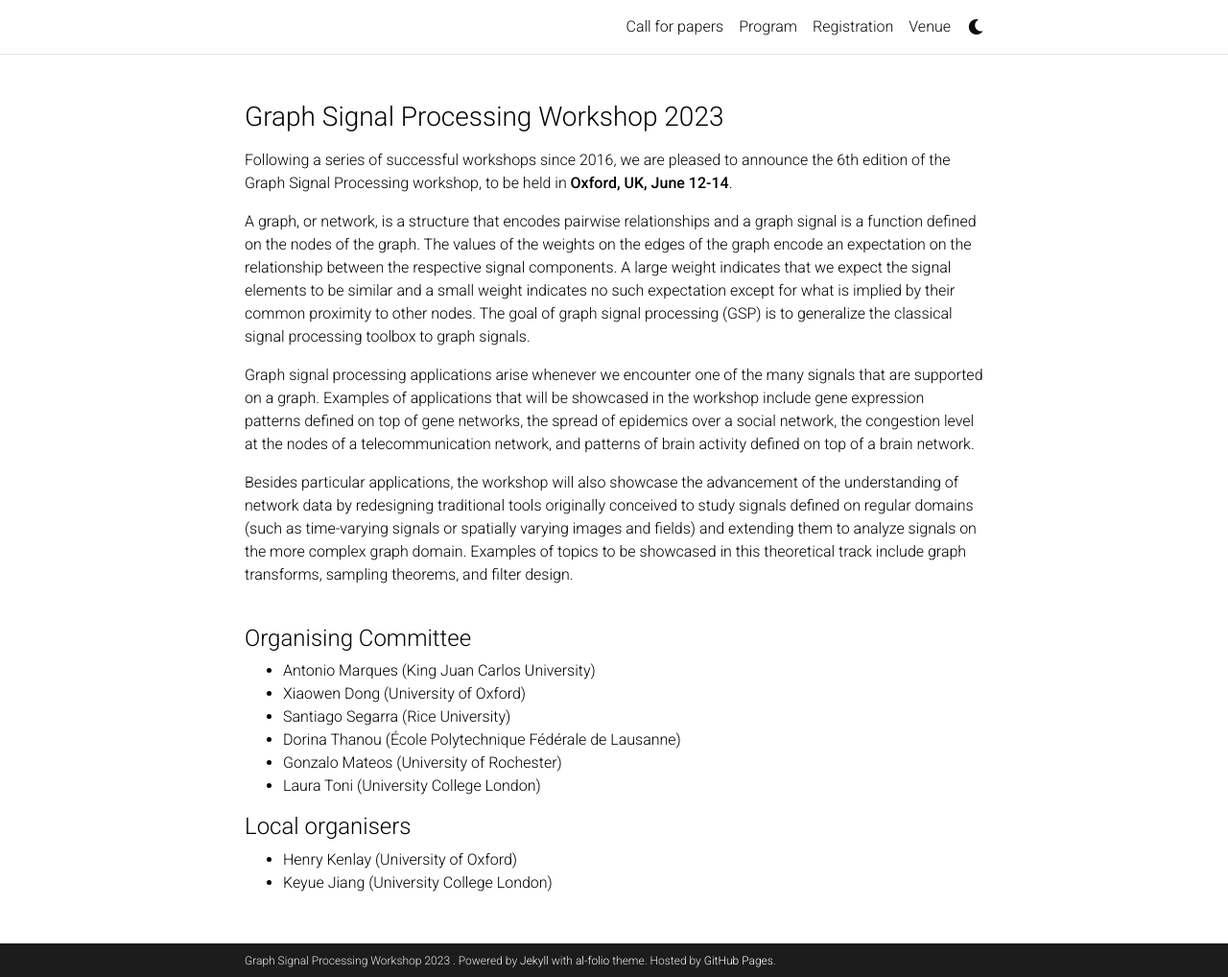
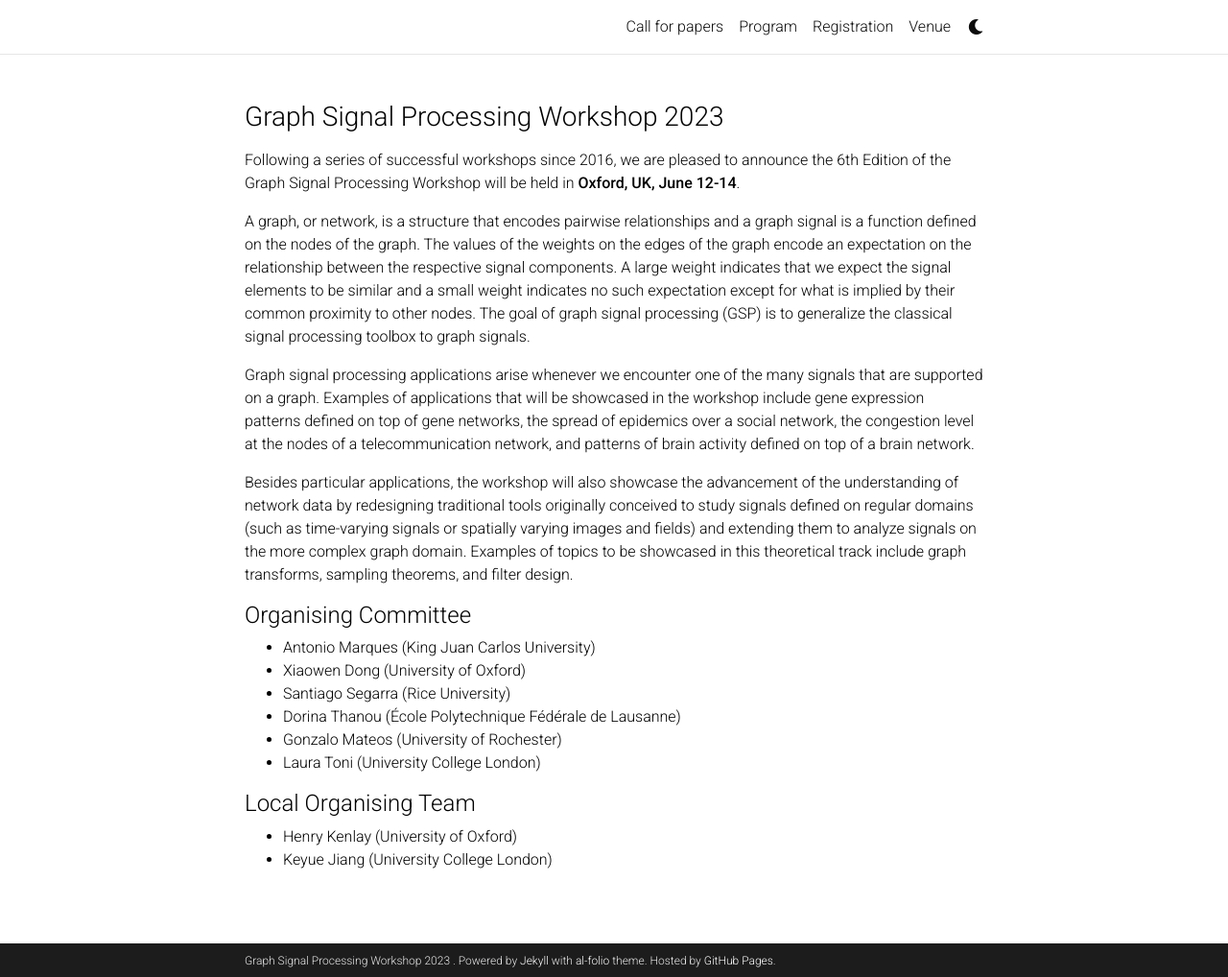
Before and after one commit to shreyasvinaya/gspworkshop2025.github.io, a Jekyll site: the page built from _pages/about.md, in a window 1280 px wide and 1018 px high. Shown: the whole window at 96% size. Built offline with Jekyll 4.4.1, drawn with Linux system fonts in a browser that asks for light colours; comment, search, counter and statistics services are not loaded; a style sheet for code colours, icons or effects is not loaded.

Commit message:
Update about.md

```diff
--- a/_pages/about.md
+++ b/_pages/about.md
@@ -9,13 +9,13 @@
 social: false  # includes social icons at the bottom of the page
 ---
 
-Following a series of successful workshops since 2016, we are pleased to announce the 6th edition of the Graph Signal Processing workshop, to be held in **Oxford, UK, June 12-14**.
+Following a series of successful workshops since 2016, we are pleased to announce the 6th Edition of the Graph Signal Processing Workshop will be held in **Oxford, UK, June 12-14**.
 
 A graph, or network, is a structure that encodes pairwise relationships and a graph signal is a function defined on the nodes of the graph. The values of the weights on the edges of the graph encode an expectation on the relationship between the respective signal components. A large weight indicates that we expect the signal elements to be similar and a small weight indicates no such expectation except for what is implied by their common proximity to other nodes. The goal of graph signal processing (GSP) is to generalize the classical signal processing toolbox to graph signals.
 
 Graph signal processing applications arise whenever we encounter one of the many signals that are supported on a graph. Examples of applications that will be showcased in the workshop include gene expression patterns defined on top of gene networks, the spread of epidemics over a social network, the congestion level at the nodes of a telecommunication network, and patterns of brain activity defined on top of a brain network.
 
-Besides particular applications, the workshop will also showcase the advancement of the understanding of network data by redesigning traditional tools originally conceived to study signals defined on regular domains (such as time-varying signals or spatially varying images and fields) and extending them to analyze signals on the more complex graph domain. Examples of topics to be showcased in this theoretical track include graph transforms, sampling theorems, and filter design.\
+Besides particular applications, the workshop will also showcase the advancement of the understanding of network data by redesigning traditional tools originally conceived to study signals defined on regular domains (such as time-varying signals or spatially varying images and fields) and extending them to analyze signals on the more complex graph domain. Examples of topics to be showcased in this theoretical track include graph transforms, sampling theorems, and filter design.
 <br />
 
 #### Organising Committee
@@ -27,7 +27,7 @@
 + Laura Toni (University College London)
 <br />
 
-#### Local organisers
+#### Local Organising Team
 + Henry Kenlay (University of Oxford)
 + Keyue Jiang (University College London)
 <br />
```
